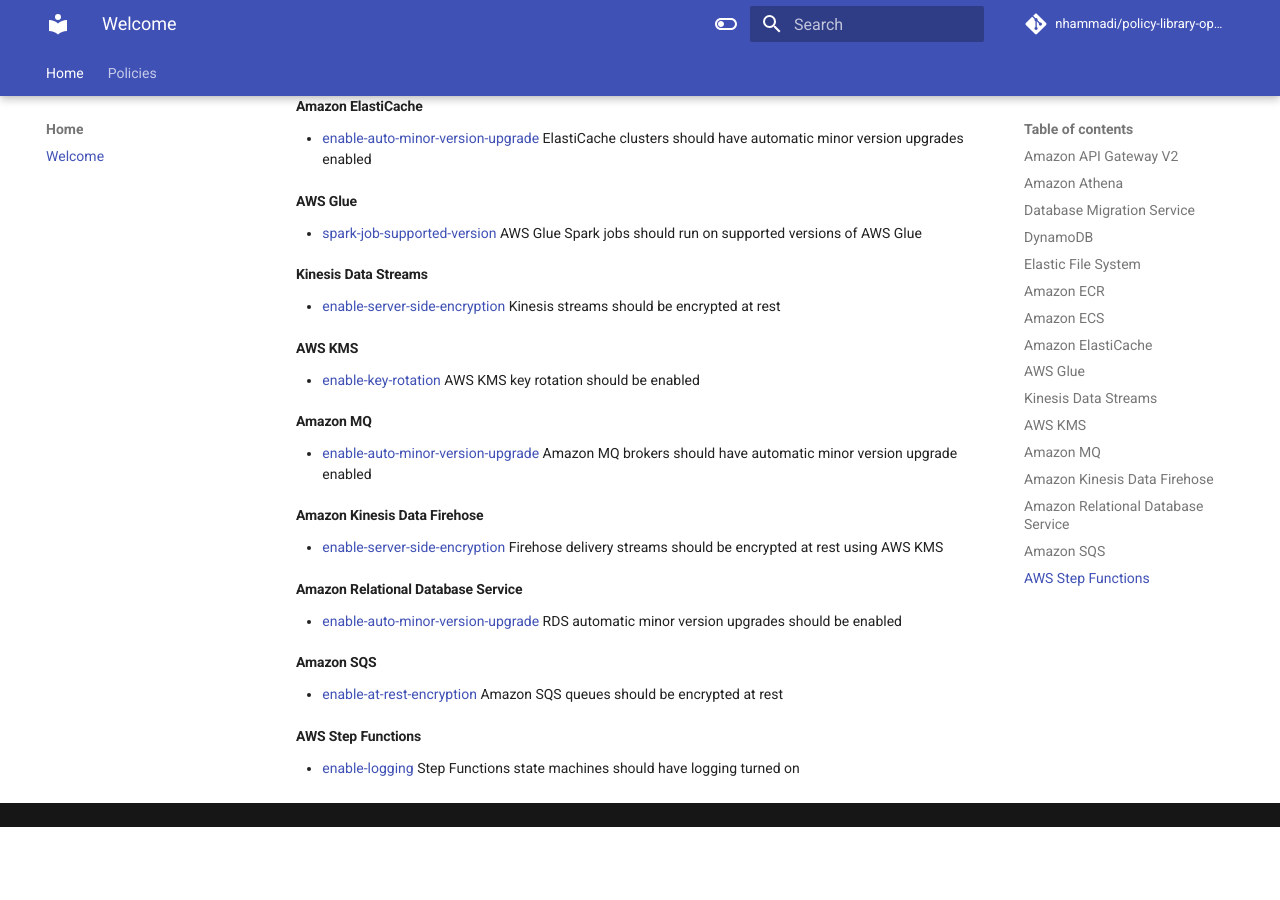
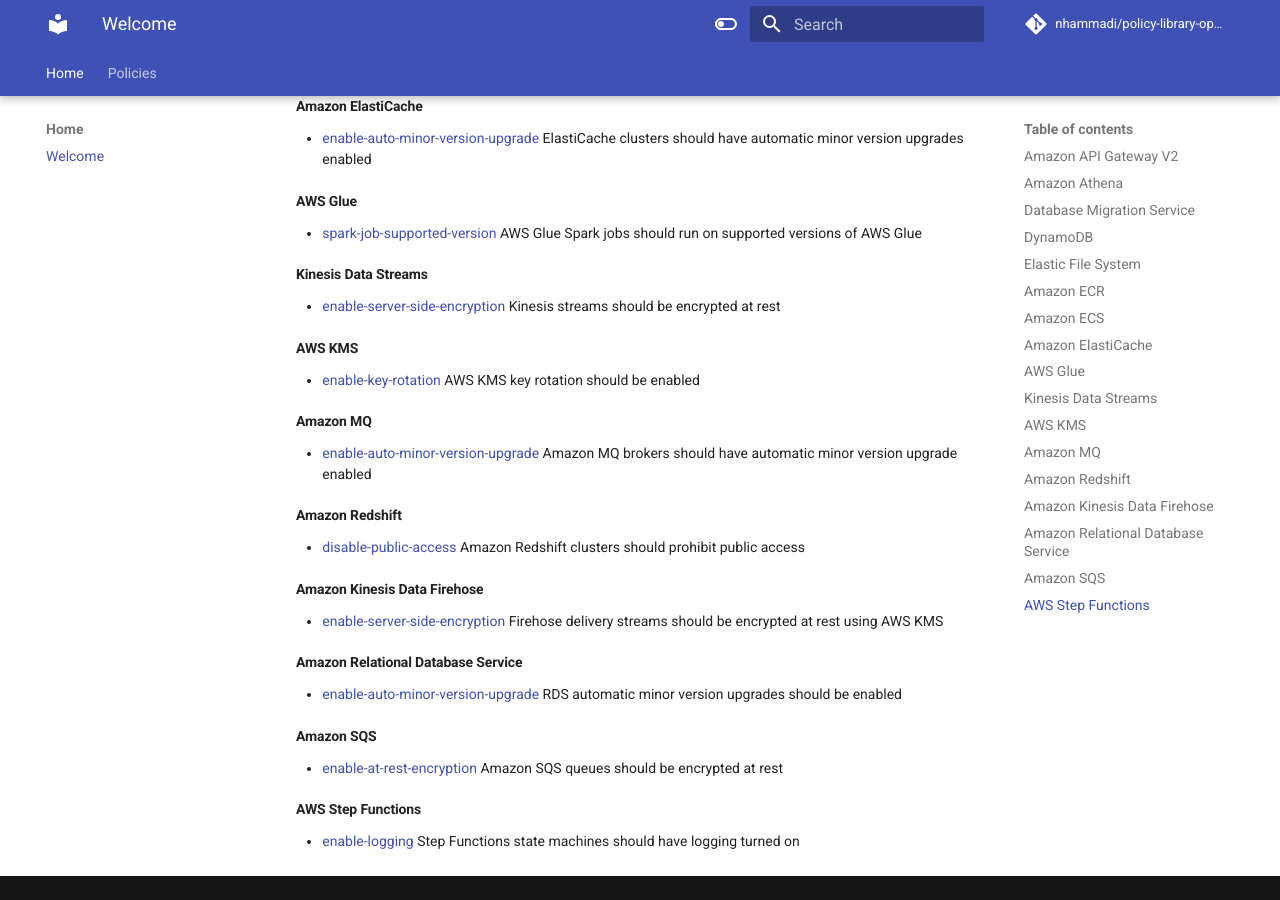
Before and after one commit to nhammadi/policy-library-opa-aws-terraform, an MkDocs documentation site: the page built from docs/index.md, in a window 1280 px wide and 900 px high, scrolled down 801 px. Built offline with MkDocs 1.6.1 and Material for MkDocs 9.7.7, drawn with Linux system fonts in a browser that asks for light colours; comment, search, counter and statistics services are not loaded; before the commit the page ends 1628 px from its top, so only the background shows below that.

Commit message:
Add new policy redshift-disable-public-access

```diff
--- a/docs/index.md
+++ b/docs/index.md
@@ -30,7 +30,6 @@
 ### Amazon ElastiCache
 - [enable-auto-minor-version-upgrade](./policies/elasticache-enable-auto-minor-version-upgrade.md) ElastiCache clusters should have automatic minor version upgrades enabled
 
-
 ### AWS Glue
 - [spark-job-supported-version](./policies/glue-spark-job-supported-version.md) AWS Glue Spark jobs should run on supported versions of AWS Glue
 
@@ -43,6 +42,9 @@
 ### Amazon MQ
 - [enable-auto-minor-version-upgrade](./policies/mq-enable-auto-minor-version-upgrade.md) Amazon MQ brokers should have automatic minor version upgrade enabled
 
+### Amazon Redshift
+- [disable-public-access](./policies/redshift-disable-public-access.md) Amazon Redshift clusters should prohibit public access
+
 ### Amazon Kinesis Data Firehose
 - [enable-server-side-encryption](./policies/firehose-enable-server-side-encryption.md) Firehose delivery streams should be encrypted at rest using AWS KMS
 
--- a/mkdocs.yml
+++ b/mkdocs.yml
@@ -100,6 +100,8 @@
     - enable-key-rotation: policies/kms-enable-key-rotation.md
   - MQ:
     - enable-auto-minor-version-upgrade: policies/mq-enable-auto-minor-version-upgrade.md
+  - Redshift:
+    - disable-public-access: policies/redshift-disable-public-access.md
   - RDS:
     - enable-auto-minor-version-upgrade: policies/rds-enable-auto-minor-version-upgrade.md
   - SQS:
```
Also changed, not shown: README.md (+2 -0 lines), docs/policies/redshift-disable-public-access.md (added, +54 -0 lines), 3 other files.
